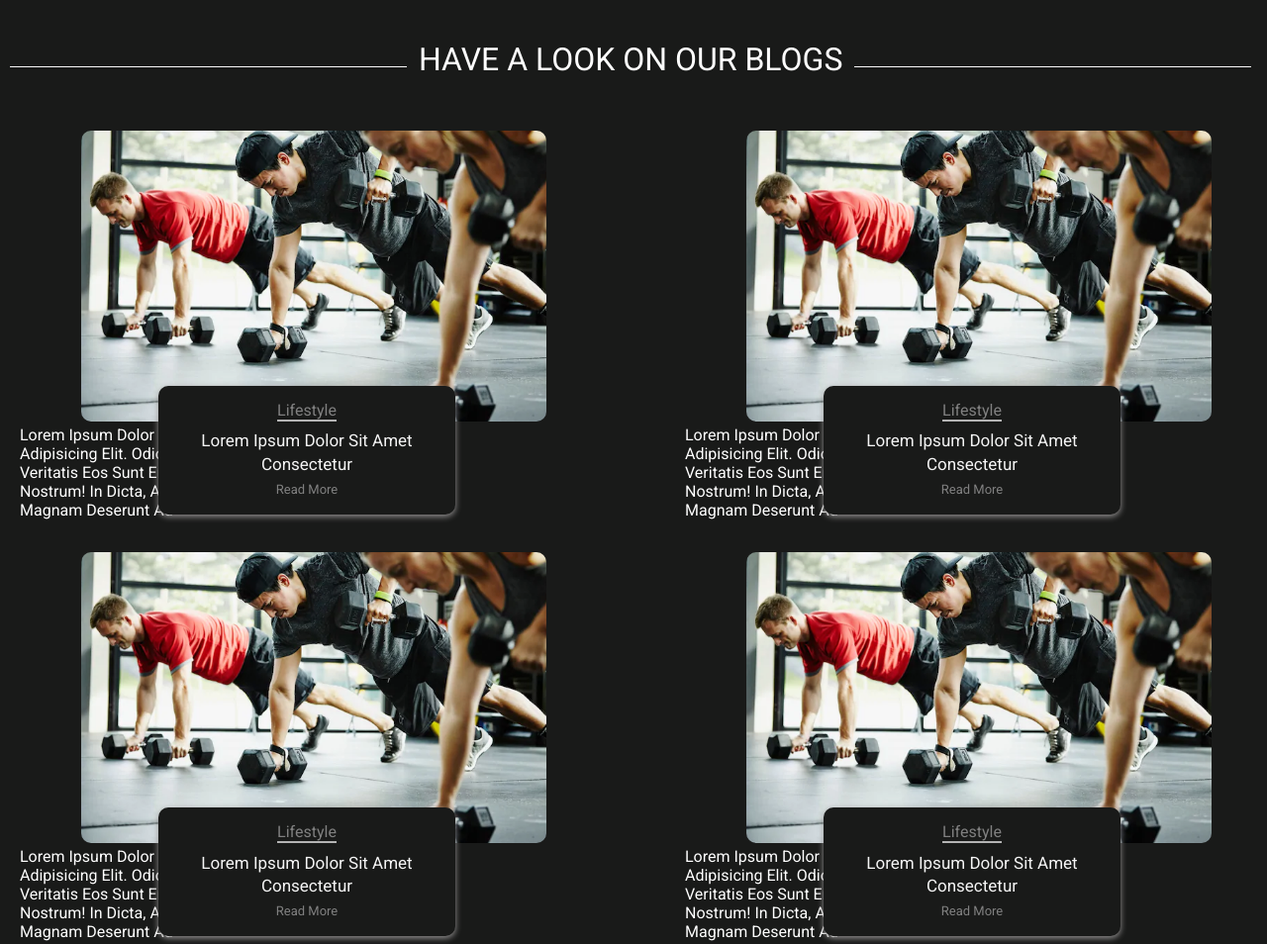
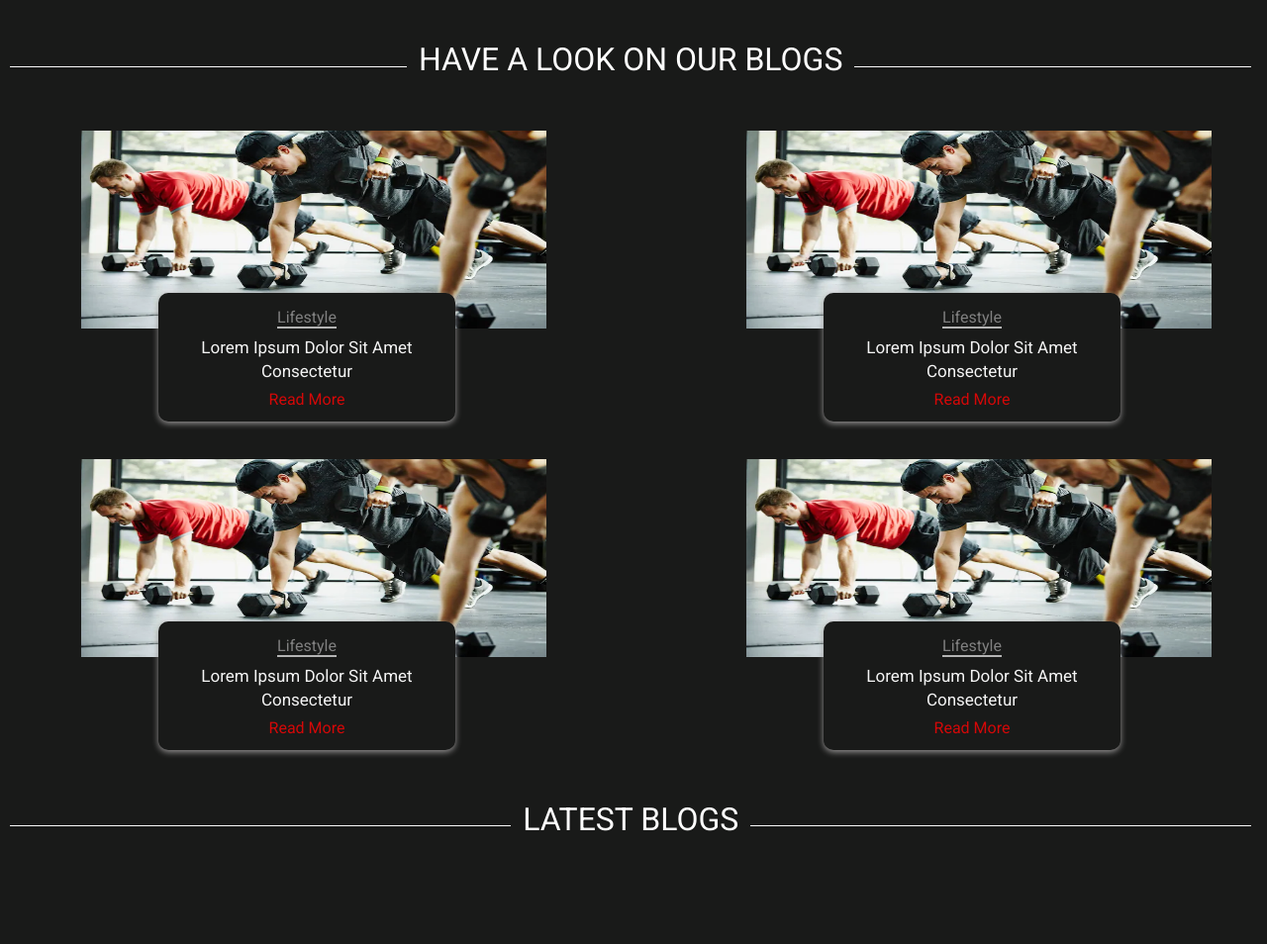
Before and after one commit to Lunatoic/TW_ITW4_Project2, a plain HTML site: page Fitness/fitness.html in a window 1280 px wide. Shown: the part 8140-9094 px from the top of the page at 99% size. Drawn offline with nearby package versions, Linux system fonts and the light colour scheme.

Commit message:
blogs updated

```diff
--- a/Fitness/css/style.css
+++ b/Fitness/css/style.css
@@ -510,26 +510,48 @@ h1{
 
 .button1{
     line-height: 2;
-    font-size:13px;
-    color:grey;
+    font-size:16px;
+    color:rgb(211, 8, 8);
     text-decoration: none;
 }
 .grid3 .button1:hover{
-    color:rgb(211, 8, 8);
+
+    letter-spacing:1px;
 
 }
 .grid3 .blogimg{
    position: relative;
    border-radius: 10px;
-    width: 470px;
+    width: 440px;
     margin-left: 82px;
-
+    text-align: center;
+    display: block;
 }
 .grid3 .img-content{
            position:absolute;
-           width:300px;
-           margin-left: 20px;
-           /* padding-bottom: 100px;; */
+           top:10%;
+           left:10%;
+           color:white;
+           text-shadow:1px 1px #403f3e;
+           display: none;
+
+
+}
+.grid3 .img1{
+    width:470px;
+    height:200px;
+}
+.grid3 .img1:hover {
+    display: none;
+}
+.grid3 .img1:hover .img-content{
+    position: absolute;
+    top:0%;
+    left:0%;
+    display: inline-block;
+    background-color: black;
+    overflow: auto;
+
 }
 .grid3 .gridcontent {
     background: #191a19;
--- a/Fitness/fitness.html
+++ b/Fitness/fitness.html
@@ -433,8 +433,8 @@
         <div class="blogsubheading"><span>HAVE A LOOK ON OUR BLOGS</span></div>
         <div class="grid3">
             <div class="griditem">
-                <div >
-                    <img class="blogimg" src="../Fitness/images/blog4.PNG" alt="">
+                <div class="blogimg">
+                    <img class="img1" src="../Fitness/images/blog4.PNG" alt="">
                     <div class="img-content">Lorem ipsum dolor sit amet consectetur adipisicing elit. Odio at cum
                         possimus
                         veritatis eos sunt enim tenetur non nostrum! In dicta, aliquam fugit aut magnam deserunt ad
@@ -450,8 +450,8 @@
 
             </div>
             <div class="griditem">
-                <div>
-                    <img class="blogimg" src="../Fitness/images/blog4.PNG" alt="">
+                <div class="blogimg">
+                    <img class="img1" src="../Fitness/images/blog4.PNG" alt="">
                     <div class="img-content">Lorem ipsum dolor sit amet consectetur adipisicing elit. Odio at cum
                         possimus
                         veritatis eos sunt enim tenetur non nostrum! In dicta, aliquam fugit aut magnam deserunt ad
@@ -467,8 +467,8 @@
             </div>
 
             <div class="griditem">
-                <div>
-                    <img class="blogimg" src="../Fitness/images/blog4.PNG" alt="">
+                <div class="blogimg">
+                    <img class="img1" src="../Fitness/images/blog4.PNG" alt="">
 
                     <div class="img-content">Lorem ipsum dolor sit amet consectetur adipisicing elit. Odio at cum
                         possimus
@@ -484,8 +484,8 @@
 
             </div>
             <div class="griditem">
-                <div>
-                    <img class="blogimg" src="../Fitness/images/blog4.PNG" alt="">
+                <div class="blogimg">
+                    <img class="img1" src="../Fitness/images/blog4.PNG" alt="">
                     <div class="img-content">Lorem ipsum dolor sit amet consectetur adipisicing elit. Odio at cum
                         possimus
                         veritatis eos sunt enim tenetur non nostrum! In dicta, aliquam fugit aut magnam deserunt ad
```
